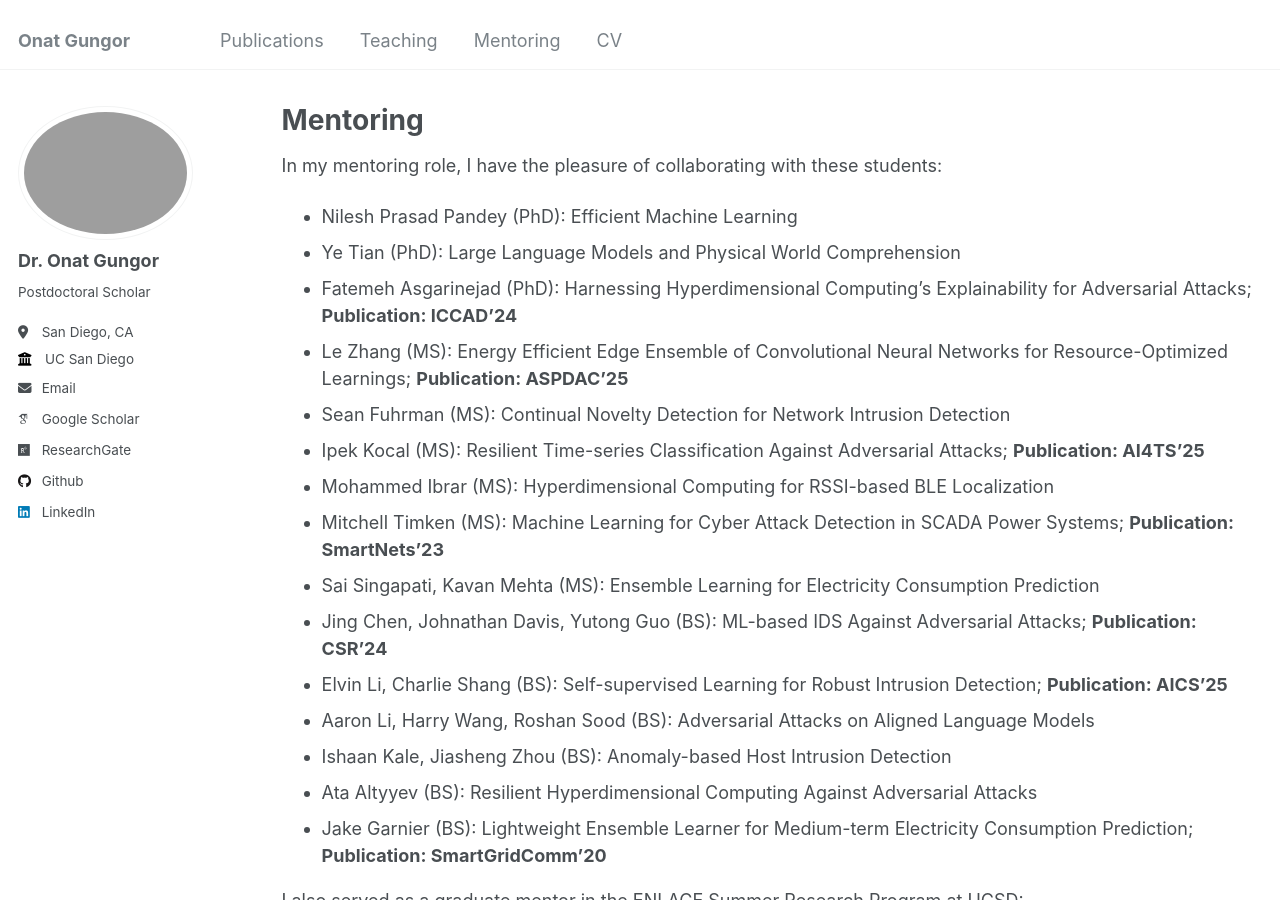
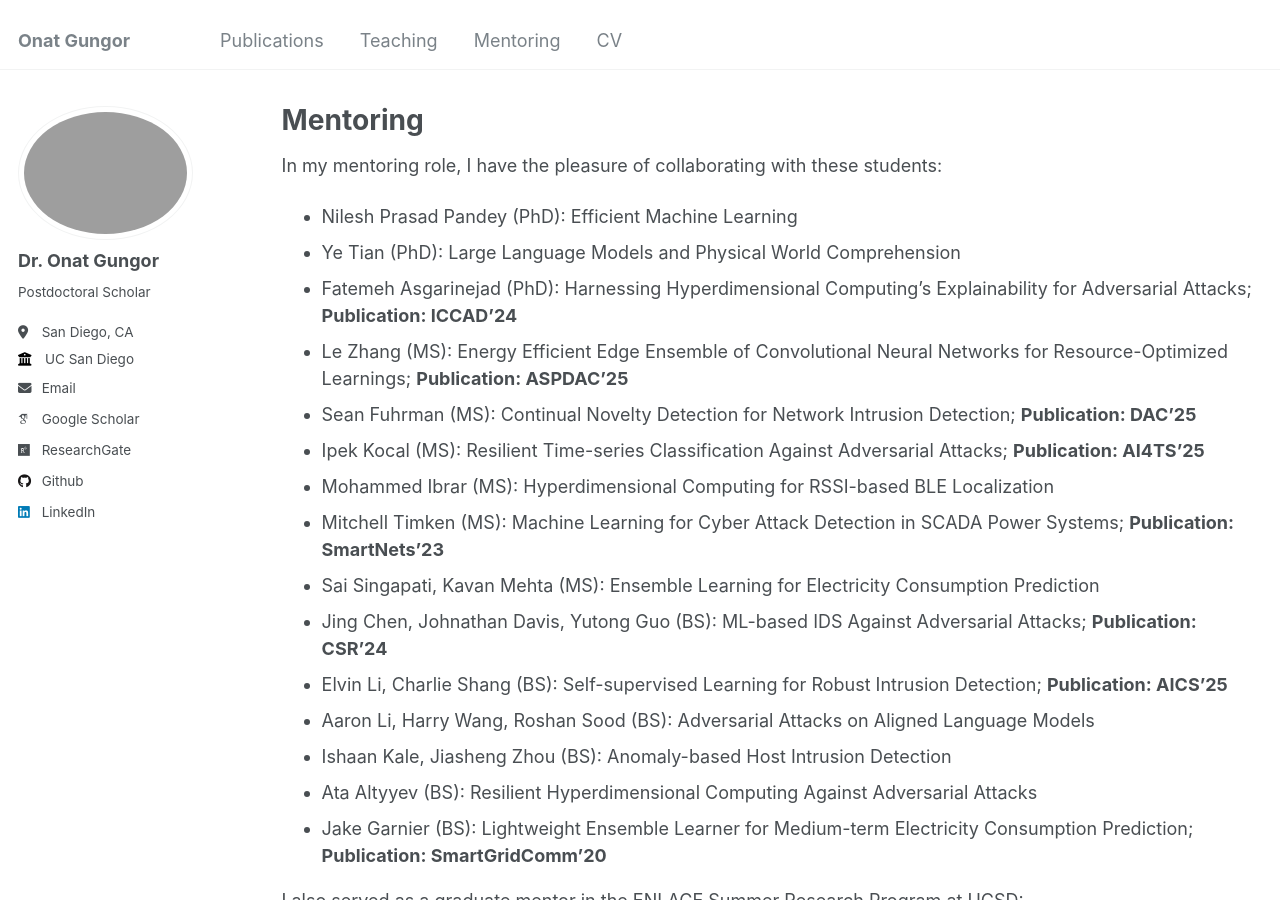
Before and after one commit to onatucsd/onatucsd.github.io, a Jekyll site: the page built from _pages/mentoring.md, in a window 1280 px wide and 900 px high. Built offline with Jekyll 4.4.1, drawn with Linux system fonts in a browser that asks for light colours; some web fonts are replaced.

Commit message:
Update mentoring.md

```diff
--- a/_pages/mentoring.md
+++ b/_pages/mentoring.md
@@ -11,7 +11,7 @@ In my mentoring role, I have the pleasure of collaborating with these students:
 * Ye Tian (PhD): Large Language Models and Physical World Comprehension
 * Fatemeh Asgarinejad (PhD): Harnessing Hyperdimensional Computing's Explainability for Adversarial Attacks; **Publication: ICCAD'24**
 * Le Zhang (MS): Energy Efficient Edge Ensemble of Convolutional Neural Networks for Resource-Optimized Learnings; **Publication: ASPDAC'25**
-* Sean Fuhrman (MS): Continual Novelty Detection for Network Intrusion Detection
+* Sean Fuhrman (MS): Continual Novelty Detection for Network Intrusion Detection; **Publication: DAC'25**
 * Ipek Kocal (MS): Resilient Time-series Classification Against Adversarial Attacks; **Publication: AI4TS'25**
 * Mohammed Ibrar (MS): Hyperdimensional Computing for RSSI-based BLE Localization
 * Mitchell Timken (MS): Machine Learning for Cyber Attack Detection in SCADA Power Systems; **Publication: SmartNets'23**
```
